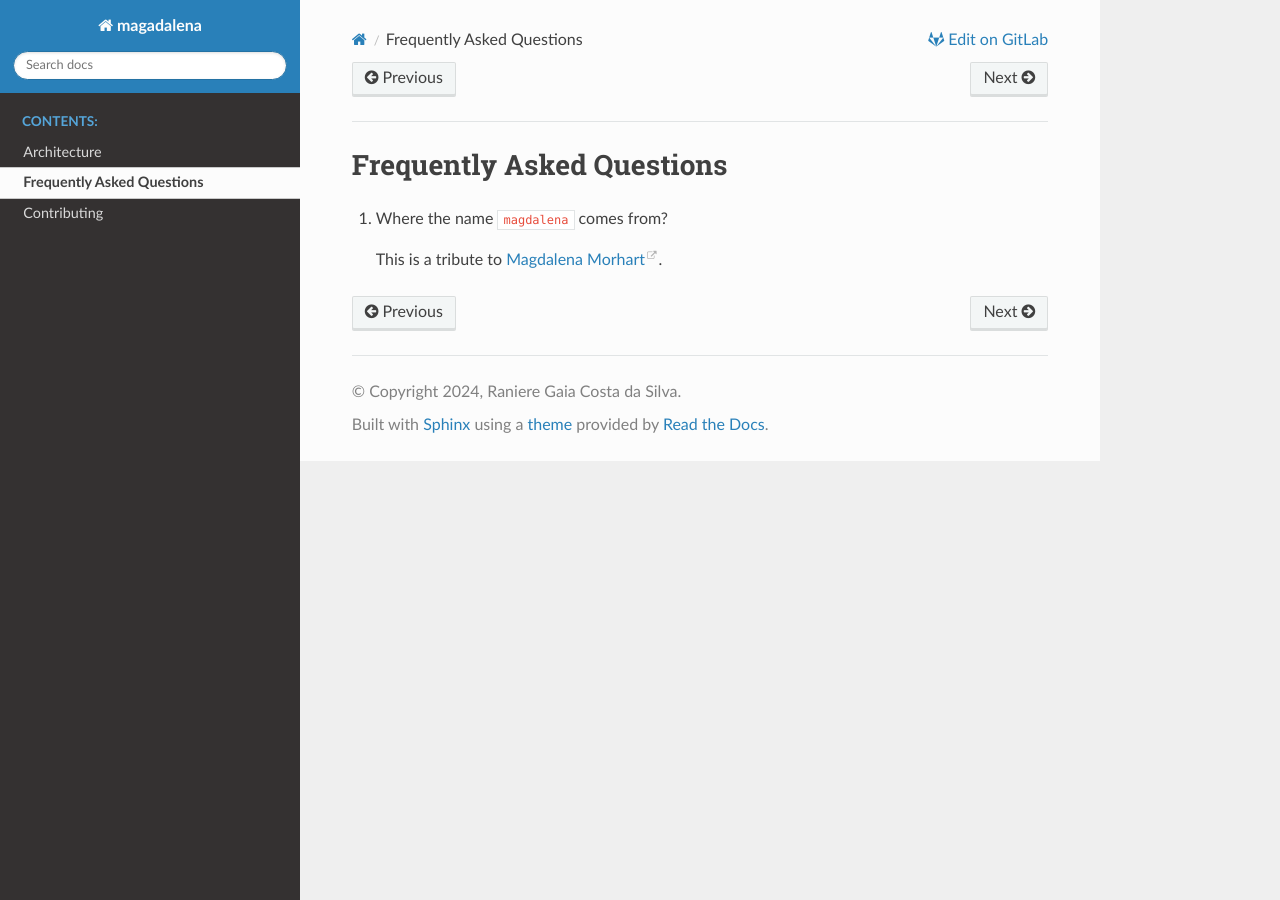
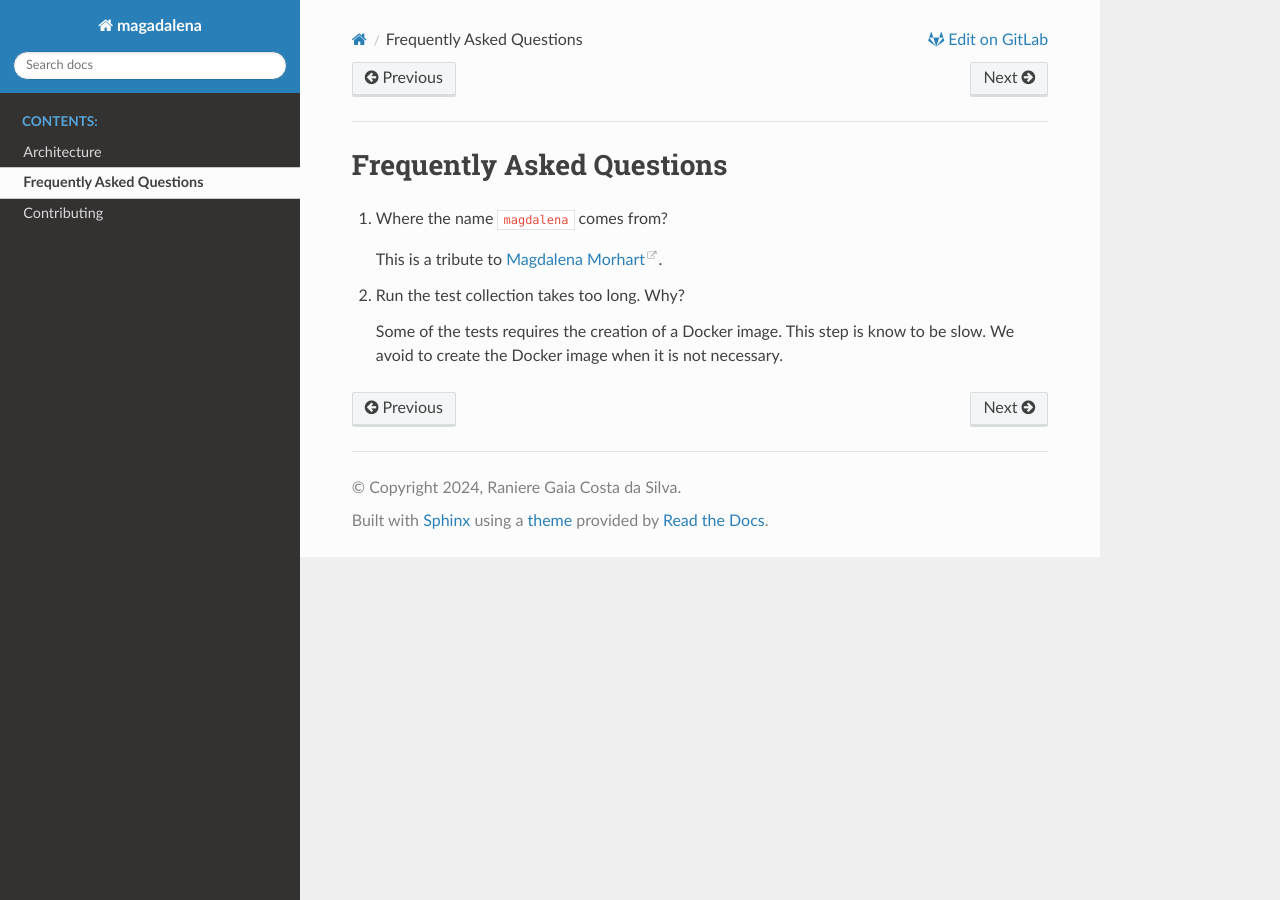
Before and after one commit to gesiscss/magdalena, a Sphinx documentation site: the page built from docs/source/faq.rst, in a window 1280 px wide. Built offline with Sphinx 7.4.7 and the Read the Docs theme 2.0.0, drawn with Linux system fonts in a browser that asks for light colours.

Commit message:
Explain why run test takes long

```diff
--- a/docs/source/faq.rst
+++ b/docs/source/faq.rst
@@ -5,3 +5,7 @@ Frequently Asked Questions
 
    This is a tribute to `Magdalena
    Morhart <https://en.wikipedia.org/wiki/Magdalena_Morhart>`__.
+
+#. Run the test collection takes too long. Why?
+
+   Some of the tests requires the creation of a Docker image. This step is know to be slow. We avoid to create the Docker image when it is not necessary.
```
